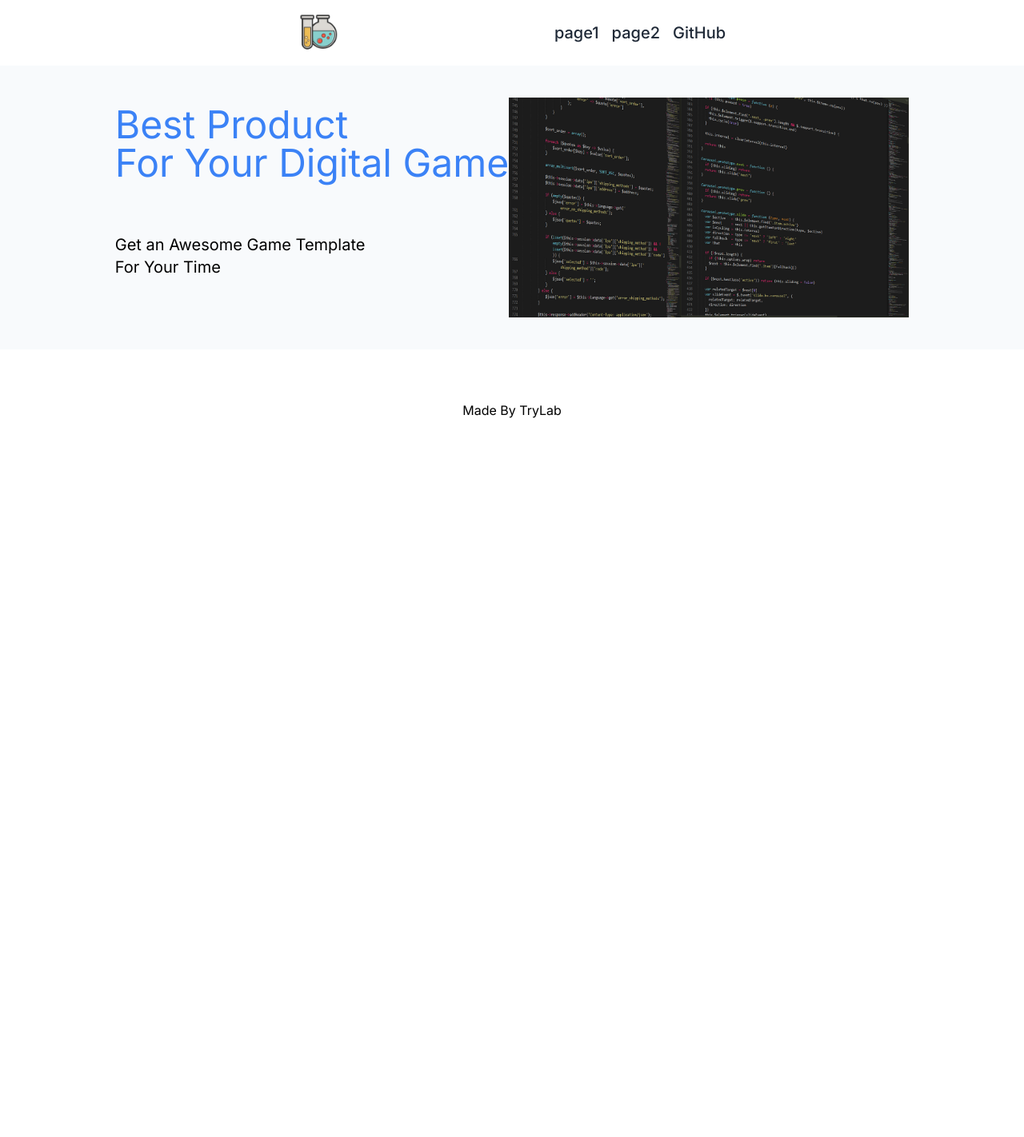
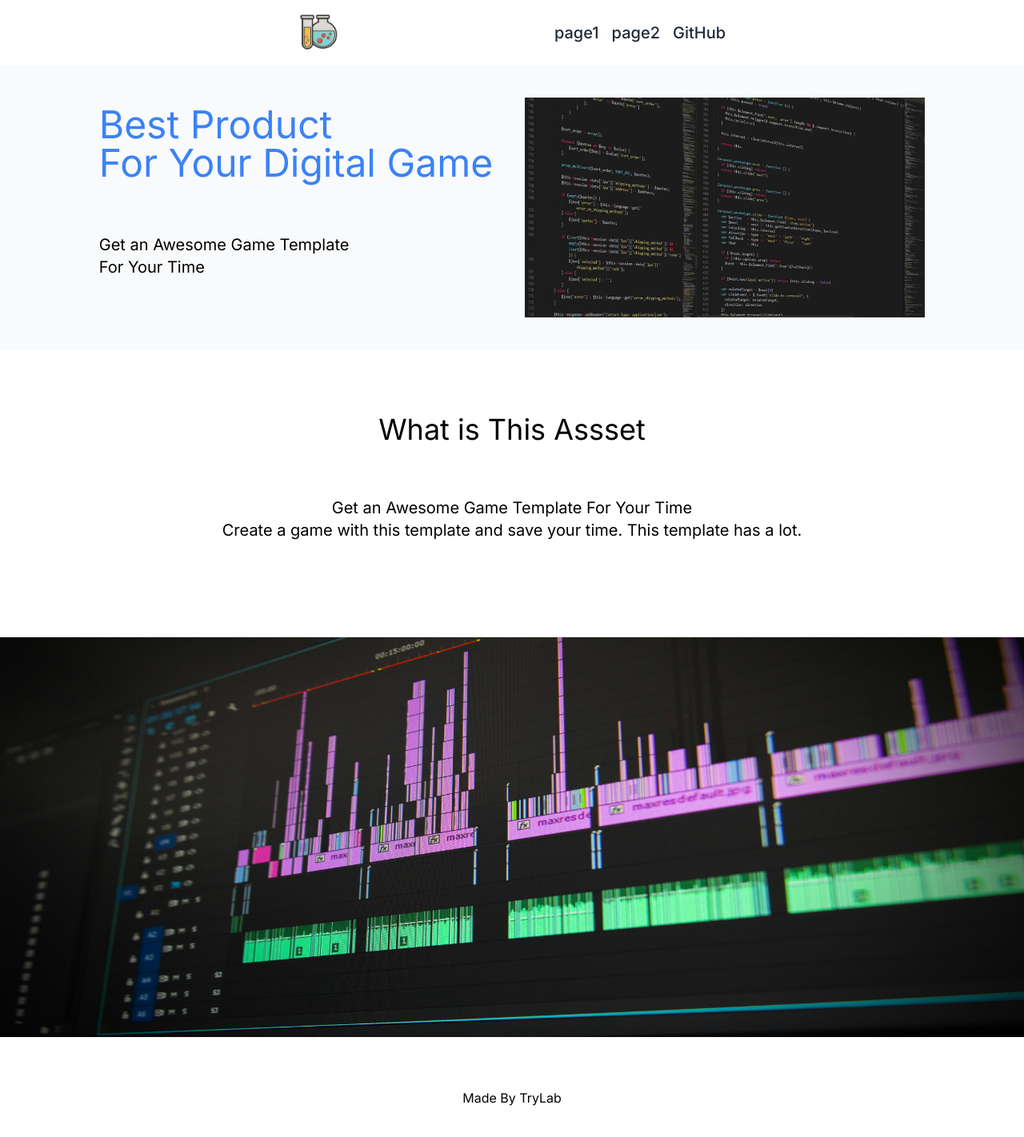
Before and after one commit to kbssj1/nextjs-tailwind-landingpage-template, a Next.js app: page /page1 in a window 1280 px wide. Shown: the top 1422 px of the page at 80% size. Before the commit the page ends 800 px from the top, so only its background shows below. Built offline with nearby package versions, Linux system fonts and the light colour scheme.

Commit message:
update page2

```diff
--- a/src/app/components/Features.tsx
+++ b/src/app/components/Features.tsx
@@ -33,16 +33,44 @@ const Features2 = () => {
 
   return (
     <div className="py-10 bg-slate-50">
-      <div className="flex items-center justify-center">
+      <div className="flex items-center justify-center gap-10">
         <div className="flex flex-col">
           <h3 className="text-blue-500 text-left text-5xl">Best Product <br></br> For Your Digital Game</h3>
           <br/>
           <p className="text-xl text-left py-10">Get an Awesome Game Template <br></br> For Your Time</p>
         </div>
-        <Image className="hover:cursor-pointer" src="/code.png" width={500} height={500} alt="image" />
+        <Image className="hover:cursor-pointer hidden sm:block" src="/code.png" width={500} height={500} alt="image" />
       </div>
     </div>
   );
+
 };
 
-export { Features, Features2 };
+const Features3 = () => {
+
+  return (
+    <div className="py-20">
+      <div className="flex items-center justify-center gap-10">
+        <div className="flex flex-col">
+          <h3 className="text-4xl text-center">What is This Assset </h3>
+          <br/>
+          <p className="text-xl py-10 text-center">Get an Awesome Game Template For Your Time <br></br> Create a game with this template and save your time. This template has a lot.</p>
+        </div>
+      </div>
+    </div>
+  );
+
+};
+
+const Features4 = () => {
+
+  return (
+    <div>
+      <Image src="/digital.jpg" width={0} height={0} sizes="100vw" style={{ width: '100%', height: '500px' }} alt="image" />
+      <div className="absolute bottom-10 py-2 inset-x-0 text-white text-xl text-center">Get an Awesome Game Template For Your Time</div>
+    </div>
+  );
+
+};
+
+export { Features, Features2, Features3, Features4 };
--- a/src/app/page1/page.tsx
+++ b/src/app/page1/page.tsx
@@ -1,5 +1,5 @@
 import { Navbar } from '../components/Navbar';
-import { Features2 } from '../components/Features';
+import { Features2, Features3, Features4 } from '../components/Features';
 import { Bottom } from '../components/Bottom';
 
 export default function Page1() {
@@ -7,6 +7,8 @@ export default function Page1() {
     <div>
       <Navbar />
       <Features2 />
+      <Features3 />
+      <Features4 />
       <Bottom />
     </div>
   );
```
Also changed, not shown: public/digital.jpg (added).
